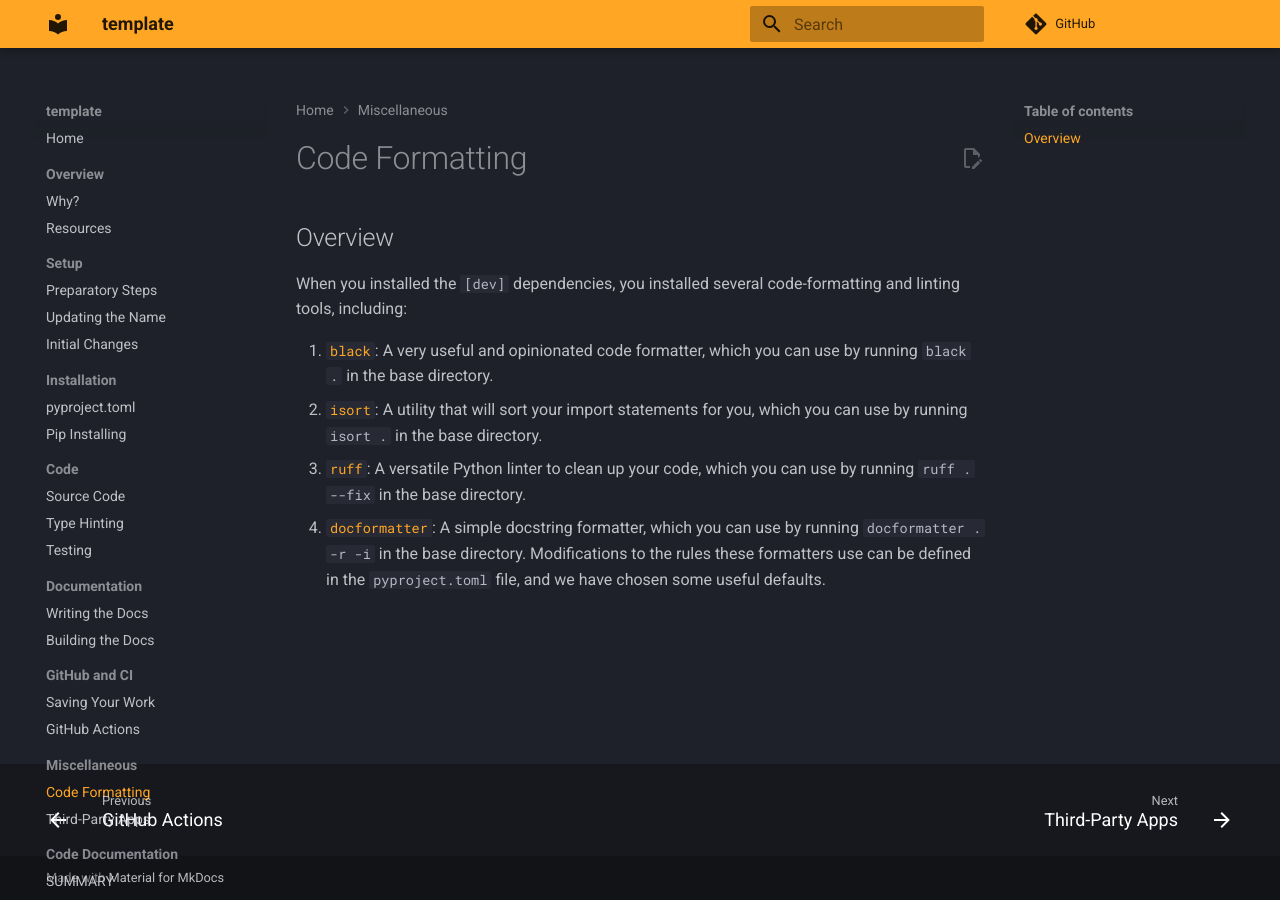
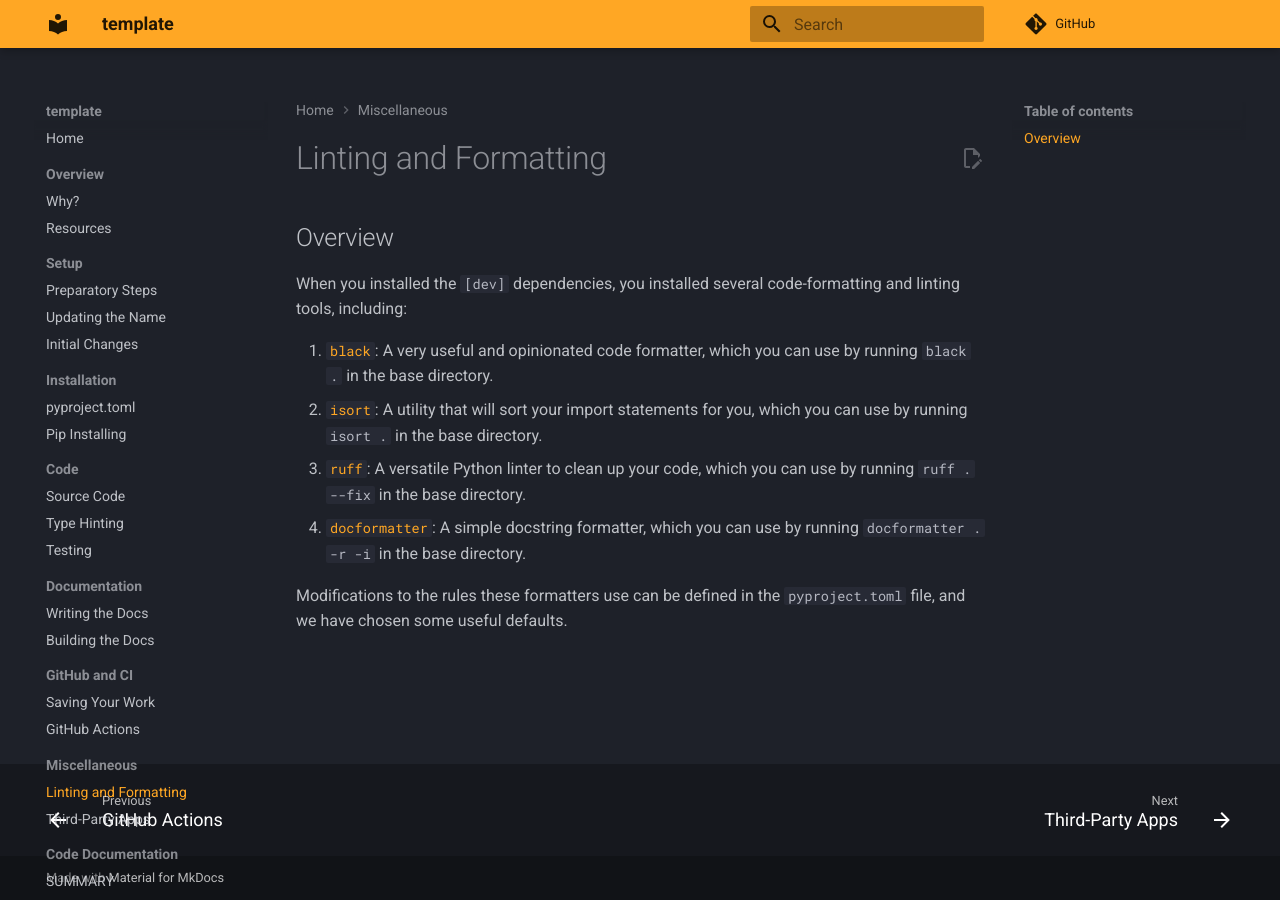
Before and after one commit to Quantum-Accelerators/template, an MkDocs documentation site: the page built from docs/example_docs/other/linting.md, in a window 1280 px wide. Built offline with MkDocs 1.6.1 and Material for MkDocs 9.7.7, drawn with Linux system fonts in a browser that asks for light colours; plug-ins that fetch from the network failed and are left out; comment, search, counter and statistics services are not loaded.

Commit message:
Update linting.md

```diff
--- a/docs/example_docs/other/linting.md
+++ b/docs/example_docs/other/linting.md
@@ -1,4 +1,4 @@
-# Code Formatting
+# Linting and Formatting
 
 ## Overview
 
@@ -8,4 +8,5 @@ When you installed the `[dev]` dependencies, you installed several code-formatti
 2. [`isort`](https://pycqa.github.io/isort/): A utility that will sort your import statements for you, which you can use by running `isort .` in the base directory.
 3. [`ruff`](https://docs.astral.sh/ruff/): A versatile Python linter to clean up your code, which you can use by running `ruff . --fix` in the base directory.
 4. [`docformatter`](https://github.com/PyCQA/docformatter): A simple docstring formatter, which you can use by running `docformatter . -r -i` in the base directory.
+
 Modifications to the rules these formatters use can be defined in the `pyproject.toml` file, and we have chosen some useful defaults.
```
